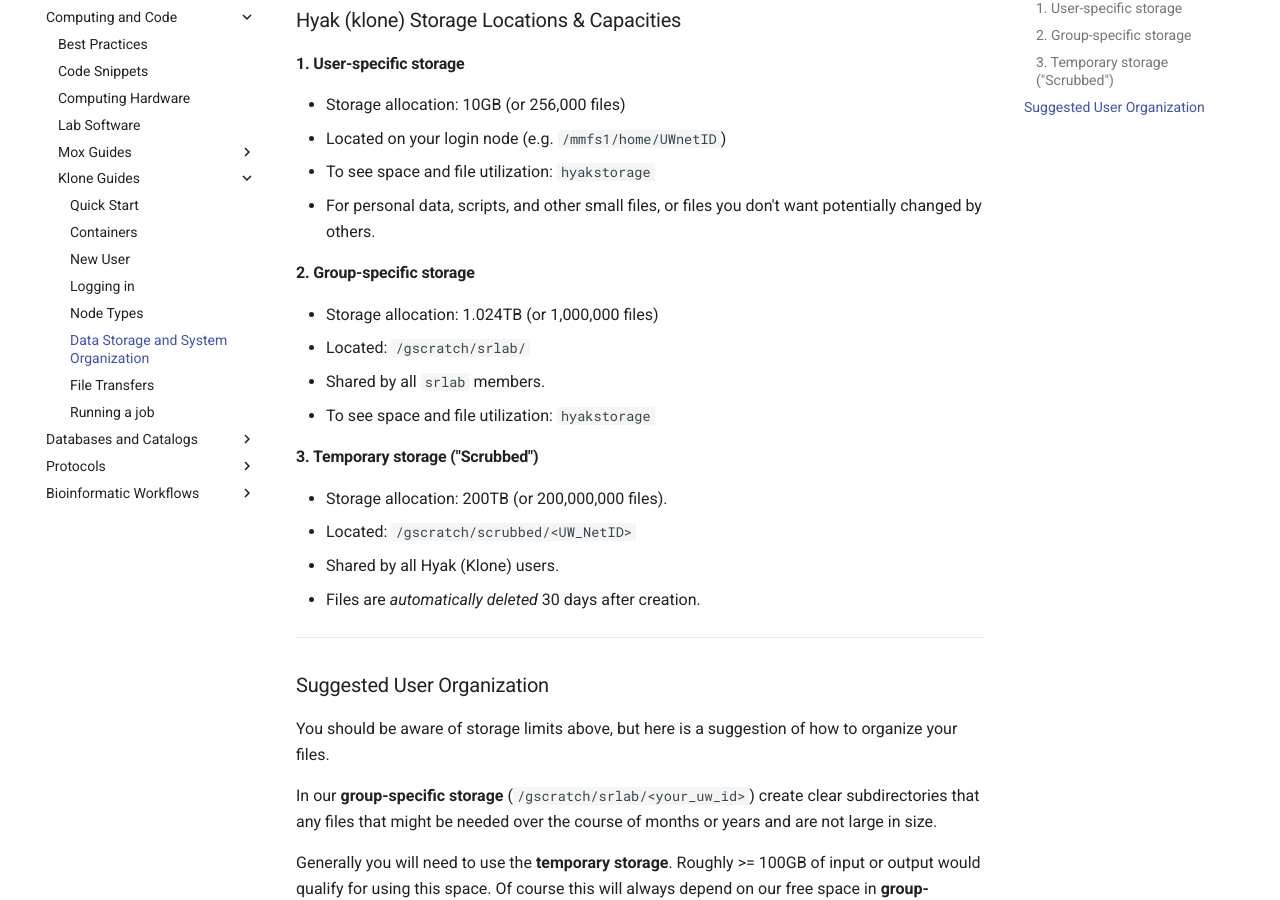
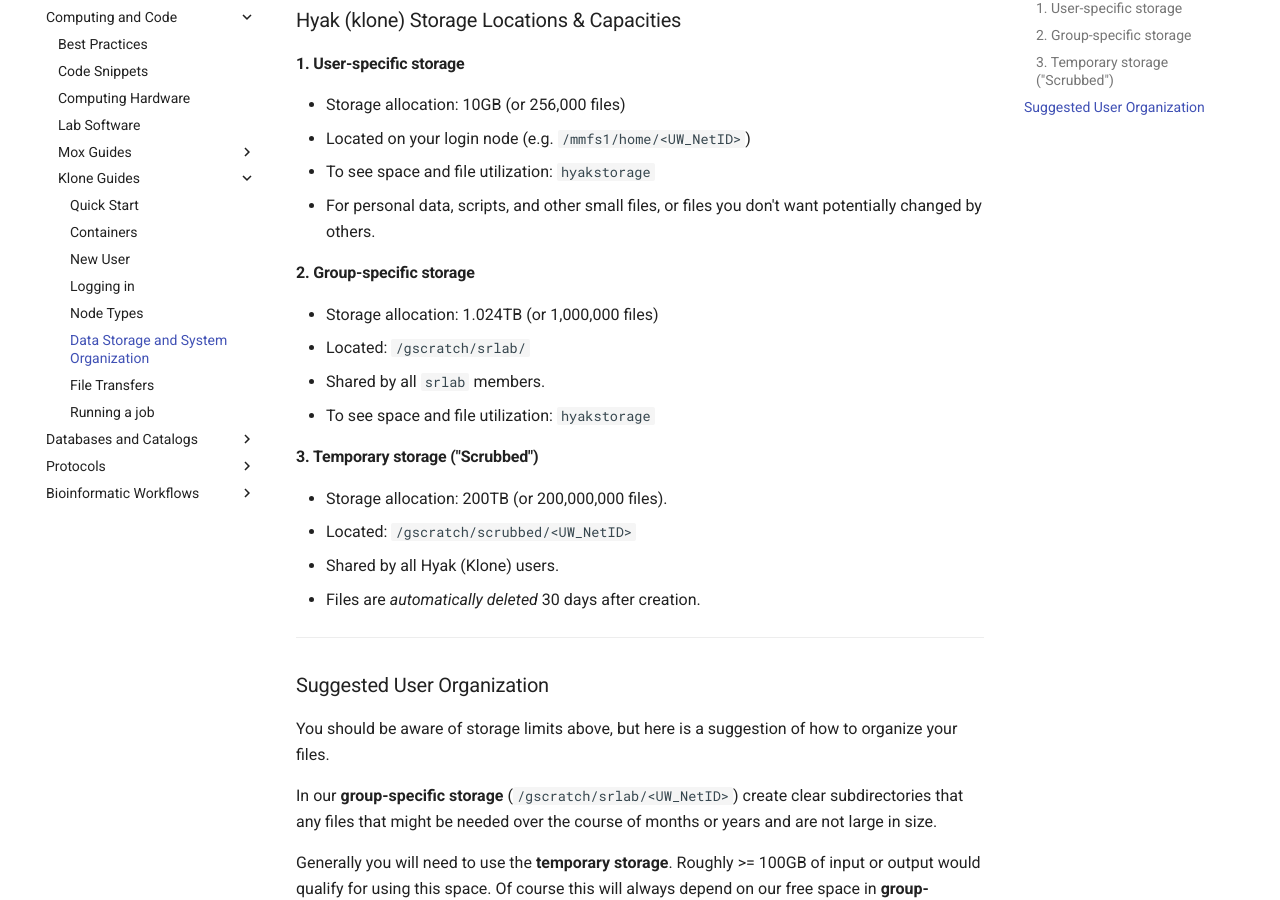
Before and after one commit to RobertsLab/resources, an MkDocs documentation site: the page built from docs/klone_Data-Storage-and-System-Organization.md, in a window 1280 px wide and 1305 px high. Shown: the part 175-1075 px from the top of the window. Built offline with MkDocs 1.6.1 and Material for MkDocs 9.7.7, drawn with Linux system fonts in a browser that asks for light colours; comment, search, counter and statistics services are not loaded.

Commit message:
improve jargon consistency in klone_Data-Storage-and_System-Organization.md

```diff
--- a/docs/klone_Data-Storage-and-System-Organization.md
+++ b/docs/klone_Data-Storage-and-System-Organization.md
@@ -1,7 +1,7 @@
 ### Hyak (klone) Storage Locations & Capacities
 #### 1. User-specific storage
 - Storage allocation: 10GB (or 256,000 files)
-- Located on your login node (e.g. `/mmfs1/home/UWnetID`)
+- Located on your login node (e.g. `/mmfs1/home/<UW_NetID>`)
 - To see space and file utilization: `hyakstorage`
 - For personal data, scripts, and other small files, or files you don't want potentially changed by others.
 #### 2. Group-specific storage
@@ -19,7 +19,7 @@
 ### Suggested User Organization
 You should be aware of storage limits above, but here is a suggestion of how to organize your files.
 
-In our **group-specific storage** (`/gscratch/srlab/<your_uw_id>`) create clear subdirectories that any files that might be needed over the course of months or years and are not large in size.
+In our **group-specific storage** (`/gscratch/srlab/<UW_NetID>`) create clear subdirectories that any files that might be needed over the course of months or years and are not large in size.
 
 Generally you will need to  use the **temporary storage**. Roughly >= 100GB of input or output would qualify for using this space. Of course this will always depend on our free space in **group-specific storage**. Just be aware of the 30 day limit in `/gscratch/scrubbed/`.
 
```
